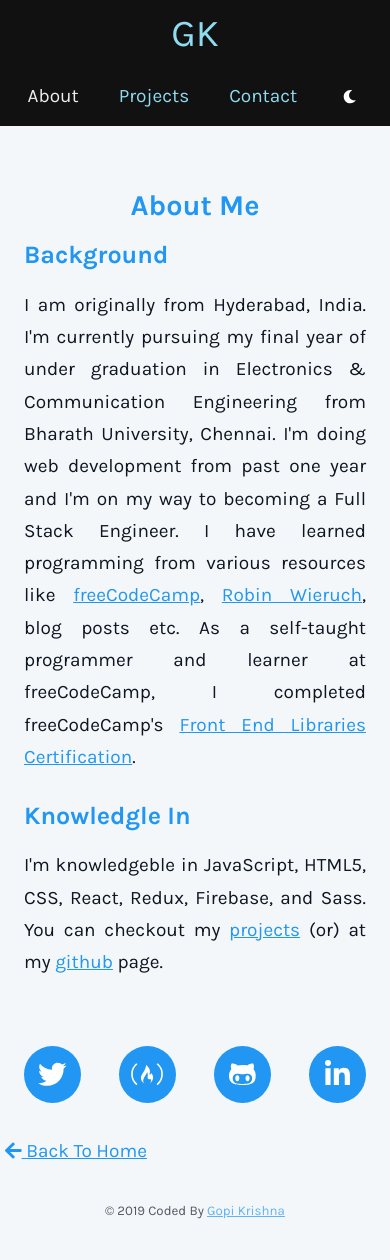
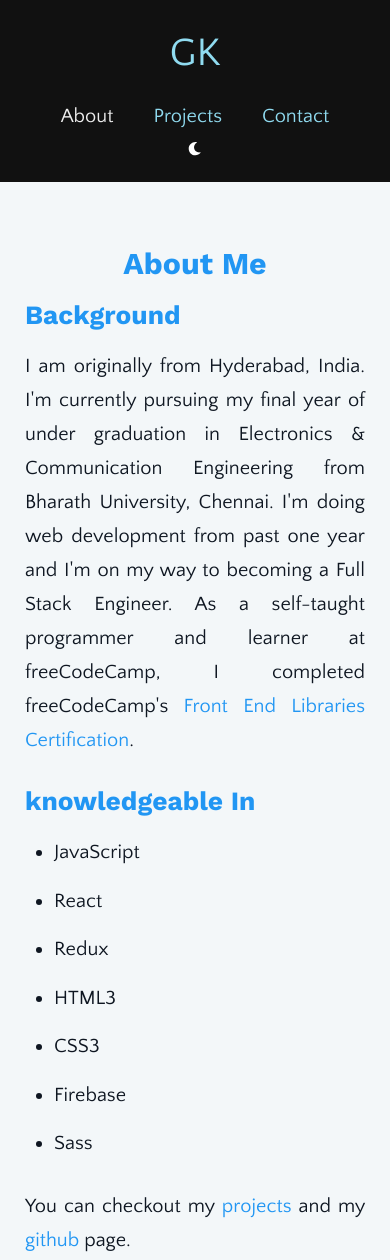
Before and after one commit to bgopikrishna/gopikrishna.dev, a Gatsby site: page /about in a window 390 px wide. Shown: the top 1260 px of the page. Before the commit the page ends 1231 px from the top, so only its background shows below. Built offline with nearby package versions, Linux system fonts and the light colour scheme; Gatsby itself is replaced by a stand-in of ours.

Commit message:
Made some changes and added the favicon

```diff
--- a/gatsby-config.js
+++ b/gatsby-config.js
@@ -26,7 +26,7 @@ module.exports = {
         background_color: `#2296f3`,
         theme_color: `#2296f3`,
         display: `standalone`,
-        icon: `src/images/gatsby-icon.png`, // This path is relative to the root of the site.
+        icon: `src/images/icon.png`, // This path is relative to the root of the site.
       },
     },
 
@@ -40,5 +40,13 @@ module.exports = {
     // this (optional) plugin enables Progressive Web App + Offline functionality
     // To learn more, visit: https://gatsby.dev/offline
     `gatsby-plugin-offline`,
+
+    {
+      resolve: `gatsby-plugin-google-analytics`,
+      options: {
+        // replace "UA-XXXXXXXXX-X" with your own Tracking ID
+        trackingId: 'UA-141920618-1',
+      },
+    },
   ],
 };
--- a/package.json
+++ b/package.json
@@ -12,6 +12,7 @@
     "@fortawesome/react-fontawesome": "^0.1.4",
     "gatsby": "^2.6.0",
     "gatsby-image": "^2.1.0",
+    "gatsby-plugin-google-analytics": "^2.0.21",
     "gatsby-plugin-manifest": "^2.1.1",
     "gatsby-plugin-offline": "^2.1.1",
     "gatsby-plugin-react-helmet": "^3.0.12",
@@ -25,6 +26,7 @@
     "react-dom": "^16.8.6",
     "react-helmet": "^5.2.1",
     "react-typography": "^0.16.19",
+    "sharp": "^0.22.1",
     "typography": "^0.16.19",
     "typography-theme-fairy-gates": "^0.16.19"
   },
--- a/src/components/extras/SocialIconsGrid.module.css
+++ b/src/components/extras/SocialIconsGrid.module.css
@@ -10,13 +10,21 @@
   display: flex;
   justify-content: center;
   align-items: center;
-  font-size: 1.5rem;
-  height: 3rem;
-  width: 3rem;
+  font-size: 1rem;
+  height: 2rem;
+  width: 2rem;
   background: #2196f3;
   border-radius: 50%;
   color: white;
   transition: all 0.3ms ease-in;
+}
+
+.icon:hover,
+.icon:focus {
+  animation-name: jello;
+  animation-duration: 0.7s;
+  animation-fill-mode: both;
+  transform-origin: center;
 }
 
 @media (max-width: 900px) {
@@ -24,3 +32,41 @@
     width: 100%;
   }
 }
+
+/*Animation on  hover inspired (copied) from animate.css */
+
+@keyframes jello {
+  from,
+  11.1%,
+  to {
+    transform: translate3d(0, 0, 0);
+  }
+
+  22.2% {
+    transform: skewX(-12.5deg) skewY(-12.5deg);
+  }
+
+  33.3% {
+    transform: skewX(6.25deg) skewY(6.25deg);
+  }
+
+  44.4% {
+    transform: skewX(-3.125deg) skewY(-3.125deg);
+  }
+
+  55.5% {
+    transform: skewX(1.5625deg) skewY(1.5625deg);
+  }
+
+  66.6% {
+    transform: skewX(-0.78125deg) skewY(-0.78125deg);
+  }
+
+  77.7% {
+    transform: skewX(0.390625deg) skewY(0.390625deg);
+  }
+
+  88.8% {
+    transform: skewX(-0.1953125deg) skewY(-0.1953125deg);
+  }
+}
--- a/src/components/layout/Navbar.js
+++ b/src/components/layout/Navbar.js
@@ -14,9 +14,9 @@ const Navbar = ({ toggleDarkMode, darkMode }) => {
 
   return (
     <div className={navbarStyle.navsection}>
-      <div className={navbarStyle.logo}>
+      <header className={navbarStyle.logo}>
         <Link to="/">GK</Link>
-      </div>
+      </header>
       <nav>
         <ul className={navbarStyle.navbar}>
           <li className={navbarStyle.navitem}>
@@ -46,17 +46,15 @@ const Navbar = ({ toggleDarkMode, darkMode }) => {
               Contact
             </Link>
           </li>
-          <li className={navbarStyle.navitem}>
-            <button
-              className={`${navbarStyle.nightModeBtn} ${nightModeIconStyle}`}
-              to="/contact"
-              onClick={toggleDarkMode}
-            >
-              {nightModeIcon}
-            </button>
-          </li>
         </ul>
       </nav>
+      <button
+        className={`${navbarStyle.nightModeBtn} ${nightModeIconStyle}`}
+        to="/contact"
+        onClick={toggleDarkMode}
+      >
+        {nightModeIcon}
+      </button>
     </div>
   );
 };
--- a/src/components/layout/Navbar.module.css
+++ b/src/components/layout/Navbar.module.css
@@ -4,10 +4,17 @@
   background: #111;
   color: #90dbf0;
   display: flex;
-  justify-content: space-between;
+  justify-content: flex-end;
   align-items: center;
-  padding: 5px 10px;
+  padding: 1.2rem 10%;
   height: 60px;
+  justify-self: flex-start;
+  margin-right: auto;
+}
+
+.logo {
+  justify-self: flex-start;
+  margin-right: auto;
 }
 
 .logo a {
@@ -38,7 +45,8 @@
 }
 
 .navlink:focus,
-.navlink:hover, .linkActive {
+.navlink:hover,
+.linkActive {
   color: #eeeeee;
 }
 
@@ -61,6 +69,10 @@
     flex-direction: column;
     height: auto;
   }
+  .logo {
+    margin: auto;
+    justify-self: unset;
+  }
   .navbar {
     margin: 10px auto 0px auto;
     width: 100%;
--- a/src/components/layout/layout.module.css
+++ b/src/components/layout/layout.module.css
@@ -2,6 +2,7 @@
   display: flex;
   flex-direction: column;
   align-items: center;
+  justify-content: space-between;
   min-height: 90vh;
 }
 
@@ -10,6 +11,7 @@
   display: flex;
   align-items: center;
   justify-content: center;
+  align-items: flex-start;
 }
 
 .container {
--- a/src/constants/constants.js
+++ b/src/constants/constants.js
@@ -5,7 +5,7 @@ import {
   faFreeCodeCamp,
 } from '@fortawesome/free-brands-svg-icons';
 
-export const introPrimaryContent = `I'm a self-taught Front-End Web Dev and learner at freeCodeCamp. I love JavaScript and React. I'm currently looking for internships, If you have any let me know. If I'm not coding, I'll be binge-watching or reading books (fiction) or playing FPS games. `;
+export const introPrimaryContent = `I'm a self-taught Front-End Web Dev and learner at freeCodeCamp. I love JavaScript and React. I'm currently looking for internships, If you have any let me know.`;
 
 export const introSecondaryContent = `If you have any queries, feel free to message me on `;
 
@@ -43,7 +43,7 @@ export const projectDetailsList = [
     liveDemoUrl: 'https://movie-base.netlify.com/',
     sourceCodeUrl: 'https://github.com/bgopikrishna/moviebase',
     desc:
-      'A movie lists, movie info, movie search  web app using the themoviedb API.',
+      'A movie info, movies search, movies list maker web app using the themoviedb API.',
     technologies: [
       'JavaScript',
       'ReactJS',
--- a/src/pages/about.js
+++ b/src/pages/about.js
@@ -19,37 +19,32 @@ const AboutPage = () => (
           I am originally from Hyderabad, India. I'm currently pursuing my final
           year of under graduation in Electronics & Communication Engineering
           from Bharath University, Chennai. I'm doing web development from past
-          one year and I'm on my way to becoming a Full Stack Engineer. I have
-          learned programming from various resources like{' '}
+          one year and I'm on my way to becoming a Full Stack Engineer. As a
+          self-taught programmer and learner at freeCodeCamp, I completed
+          freeCodeCamp's&nbsp;
           <a
-            href="https://freeCodeCamp.org/bgopikrishna"
+            href="https://www.freecodecamp.org/certification/bgopikrishna/front-end-libraries"
             target="_blank"
             rel="noopener noreferrer"
           >
-            freeCodeCamp
-          </a>
-          ,{' '}
-          <a
-            href="https://twitter.com/rwieruch"
-            target="_blank"
-            rel="noopener noreferrer"
-          >
-            Robin Wieruch
-          </a>
-          , blog posts etc. As a self-taught programmer and learner at
-          freeCodeCamp, I completed freeCodeCamp's&nbsp;
-          <a href="http://" target="_blank" rel="noopener noreferrer">
             Front End Libraries Certification
           </a>
           .
         </p>
       </section>
       <section className="">
-        <h3 className="pageHeader">Knowledgle In</h3>
+        <h3 className="pageHeader">knowledgeable In</h3>
+        <ul>
+          <li>JavaScript</li>
+          <li>React</li>
+          <li>Redux</li>
+          <li>HTML3</li>
+          <li>CSS3</li>
+          <li>Firebase</li>
+          <li>Sass</li>
+        </ul>
         <p>
-          I'm knowledgeble in JavaScript, HTML5, CSS, React, Redux, Firebase,
-          and Sass. You can checkout my <Link to="/projects">projects</Link>{' '}
-          (or) at my{' '}
+          You can checkout my <Link to="/projects">projects</Link> and my{' '}
           <a
             href="https://github.com/bgopikrishna"
             target="_blank"
--- a/src/styles/global.css
+++ b/src/styles/global.css
@@ -26,6 +26,7 @@ body.light {
 
 * > {
   box-sizing: border-box;
+  overflow-wrap: break-word;
 }
 
 h1,
@@ -49,13 +50,22 @@ a {
 
 main {
   width: 100%;
+  max-width: 960px;
+}
+main a {
+  text-decoration: none;
+}
+main a:hover,
+main a:focus {
+  text-decoration: underline;
 }
 
 .home {
-  border: 1px solid #2196f3;
+  border: 1px solid #9db5b9;
   padding: 2.5rem 1rem;
   text-align: center;
   line-height: 1.5;
+  border-radius: 5px;
 }
 
 .projects {
--- a/src/utils/typography.js
+++ b/src/utils/typography.js
@@ -1,10 +1,10 @@
 import Typography from 'typography';
 
 const typography = new Typography({
-  baseFontSize: '19px',
-  baseLineHeight: 1.5,
+  baseFontSize: '20px',
+  baseLineHeight: 1.45,
   headerFontFamily: [
-    'Karla',
+    'Work Sans',
     '-apple-system',
     'BlinkMacSystemFont',
     'Segoe UI',
@@ -16,7 +16,7 @@ const typography = new Typography({
     'sans-serif',
   ],
   bodyFontFamily: [
-    'Karla',
+    'Quattrocento Sans',
     '-apple-system',
     'BlinkMacSystemFont',
     'Segoe UI',
@@ -29,7 +29,12 @@ const typography = new Typography({
   ],
   googleFonts: [
     {
-      name: 'Karla',
+      name: 'Work Sans',
+
+      styles: ['400', '700'],
+    },
+    {
+      name: 'Quattrocento Sans',
       styles: ['400', '700'],
     },
   ],
```
Also changed, not shown: src/components/projects/projectBox.module.css (+5 -2 lines), src/images/icon.png (renamed from src/images/gatsby-icon.png), 1 other file.
